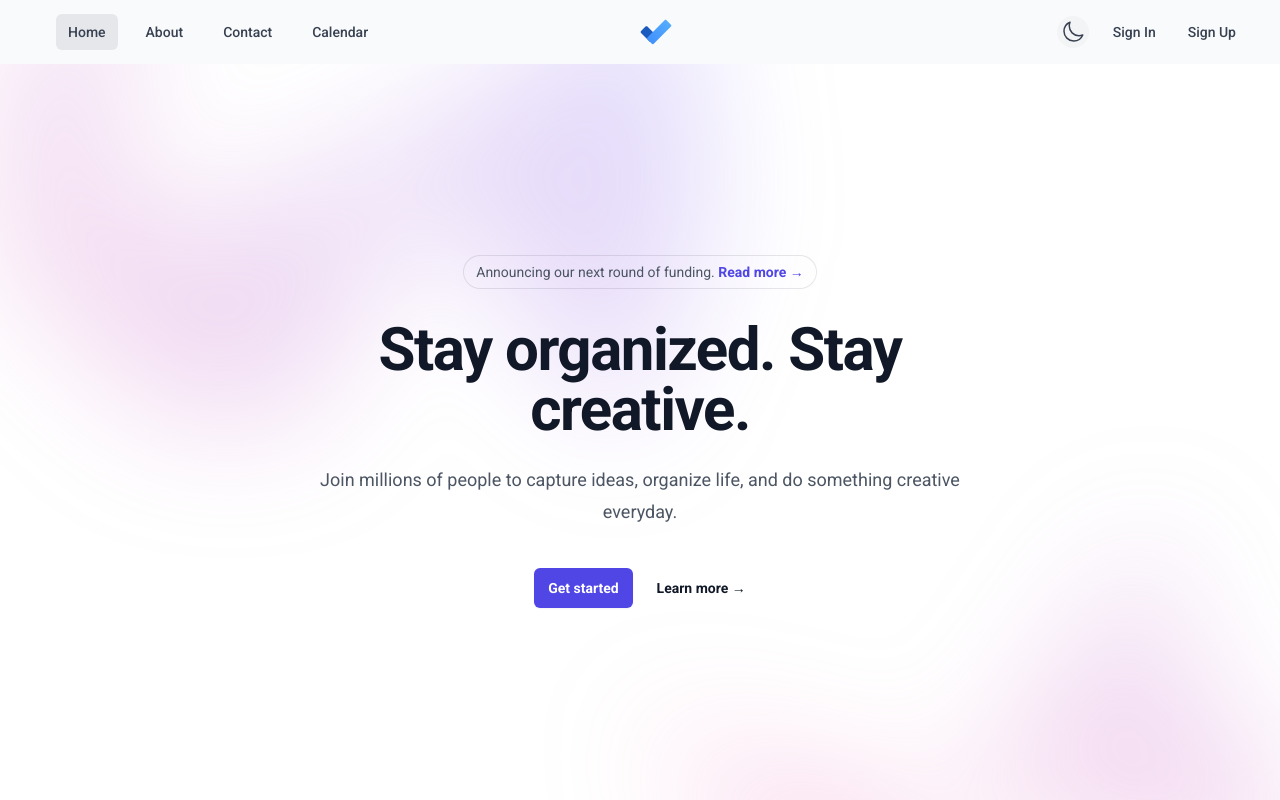
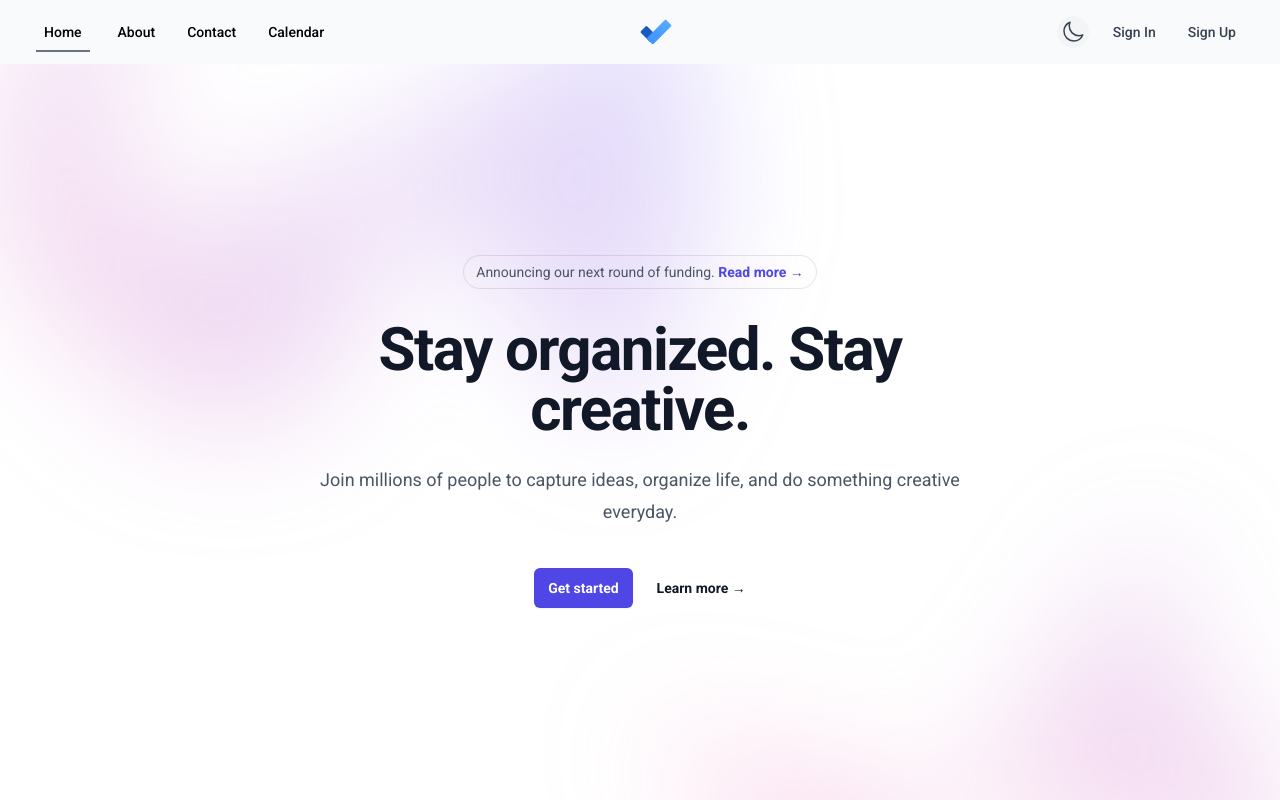
Before and after one commit to kabhinav577/Todulo, a React (Vite) app in the folder client/: page / in a window 1280 px wide. Shown: the top 800 px of the page. Built offline with nearby package versions, Linux system fonts and the light colour scheme.

Commit message:
fix: bug fixes in Todoform comp and navbar

```diff
--- a/client/src/components/Navbar.jsx
+++ b/client/src/components/Navbar.jsx
@@ -24,10 +24,6 @@ const profileLink = [
   { name: 'Profile', href: '/profile' },
   { name: 'Settings', href: '/settings' },
 ];
-
-function classNames(...classes) {
-  return classes.filter(Boolean).join(' ');
-}
 
 const Navbar = () => {
   const [isOpen, setIsOpen] = useState(false);
@@ -66,25 +62,27 @@ const Navbar = () => {
               </button>
             </div>
             <div className="flex items-center justify-center  sm:justify-start">
-              <div className="absolute left-[50%] top-4">
+              <div className="absolute left-[50%] top-4 md:left-[60%]lg:left-[50%]">
                 <img className="h-8 w-auto" src={Logo} alt="TODULO" />
               </div>
 
               {/* Desktop Navigation  */}
-              <div className="hidden sm:ml-6 sm:block">
+              <div className="hidden sm:block">
                 <div className="flex md:space-x-2 lg:space-x-4">
                   {navigation.map((item) => (
                     <Link
                       key={item.name}
                       to={item.href}
-                      className={classNames(
-                        item.href === location.pathname
-                          ? 'bg-gray-200 text-gray-700'
-                          : 'text-gray-700 hover:bg-gray-100',
-                        'rounded-md px-3 py-2 text-sm font-medium'
-                      )}
+                      className={`rounded-md px-2 mx-1 py-2 text-sm font-medium relative group`}
                     >
                       {item.name}
+                      <span
+                        className={`h-[2px] inline-block bg-gray-500 absolute left-0 -bottom-0.5 group-hover:w-full transition-[width] ease duration-300  w-0 hover:w-full ${
+                          item.href === location.pathname ? 'w-full' : 'w-0'
+                        }`}
+                      >
+                        &nbsp;
+                      </span>
                     </Link>
                   ))}
                 </div>
--- a/client/src/pages/home/components/TodoForm.jsx
+++ b/client/src/pages/home/components/TodoForm.jsx
@@ -6,6 +6,7 @@ import { setTodos } from '../../../state';
 const TodoForm = () => {
   const user = useSelector((state) => state.user);
   const token = useSelector((state) => state.token);
+  const todos = useSelector((state) => state.todos);
   const dispatch = useDispatch();
   const [formData, setFormData] = useState({
     user_id: user.id,
@@ -39,15 +40,15 @@ const TodoForm = () => {
         return;
       }
 
-      const todos = await response.json();
+      const newTodo = await response.json();
 
-      console.log('API Call Successful', todos);
-
-      dispatch(setTodos({ todos }));
+      dispatch(setTodos({ todos: [...todos, newTodo] }));
+      setFormData({ user_id: user.id, title: '', status: 'in-progress' });
     } catch (error) {
       console.log('Error in Creating Todo', error);
     }
   };
+
   return (
     <div className="w-[90%] md:w-[80%] lg:w-[70%] p-2 md:p-4 lg:p-6 px-4 rounded-lg flex justify-between items-center bg-slate-50 shadow-md mb-2">
       <form
@@ -58,6 +59,7 @@ const TodoForm = () => {
           className="bg-transparent border-none outline-none min-w-[65%]"
           type="text"
           name="title"
+          value={formData.title}
           onChange={handleInputChange}
           placeholder="What work you do?"
         />
--- a/client/src/pages/home/components/TodoList.jsx
+++ b/client/src/pages/home/components/TodoList.jsx
@@ -87,7 +87,7 @@ const TodoList = () => {
 
   useEffect(() => {
     getTodos();
-  }, []); // eslint-disable-line react-hooks/exhaustive-deps
+  }, [user, token]); // eslint-disable-line react-hooks/exhaustive-deps
 
   return (
     <>
--- a/client/src/pages/home/components/TodoListItem.jsx
+++ b/client/src/pages/home/components/TodoListItem.jsx
@@ -33,8 +33,8 @@ const TodoListItem = ({
     );
   };
   // eslint-disable-next-line react/prop-types
-  const date = createdAt.substring(0, 10);
-  const reversedDateString = date.split('-').reverse().join('-');
+  // const date = createdAt.substring(0, 10);
+  // const reversedDateString = date.split('-').reverse().join('-');
 
   return (
     <div className="w-full h-[4rem] md:h-[5rem] bg-slate-50/80 shadow-lg rounded-lg flex justify-between items-center px-2 md:px-4">
@@ -92,7 +92,7 @@ const TodoListItem = ({
             </span>
           </div>
           <div className="flex justify-center items-center text-xs md:text-base text-gray-400">
-            <BsInfoCircle size={15} className="mr-1" /> {reversedDateString}
+            <BsInfoCircle size={15} className="mr-1" /> {createdAt}
           </div>
         </div>
       </div>
```
